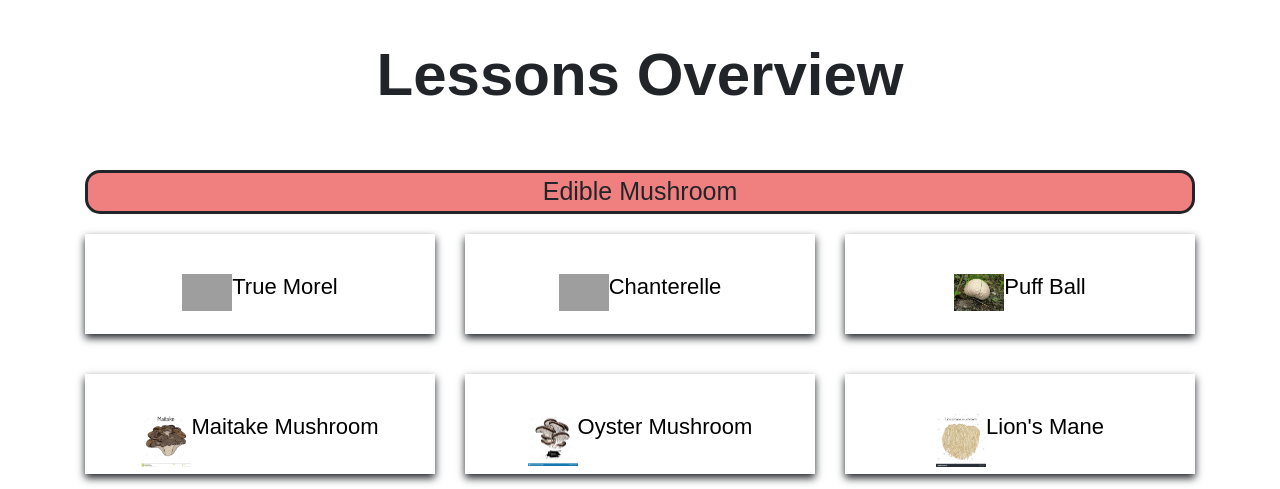
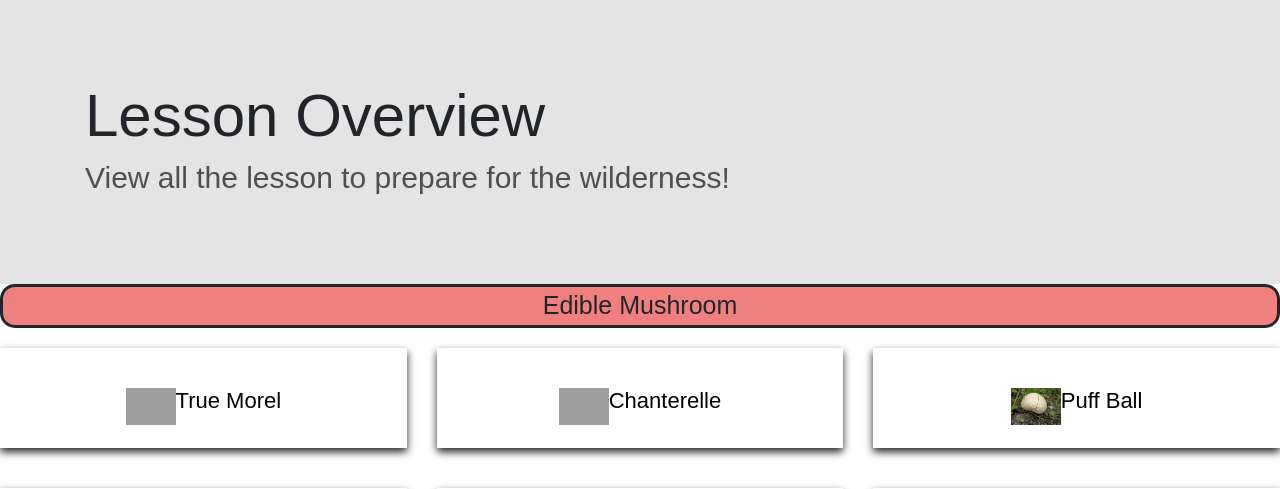
Before and after one commit to meiKuo/UI-Group-Project-, a Flask app: page /lessonplans in a window 1280 px wide. Shown: the part 62-551 px from the top of the page. Run offline with Flask 2, Linux system fonts and the light colour scheme; some libraries are stand-ins or nearby versions; some web fonts are replaced; grey boxes are pictures that could not be loaded.

Commit message:
Changed banner for Lesson_Overview Page

```diff
--- a/templates/lesson_plans.html
+++ b/templates/lesson_plans.html
@@ -61,10 +61,15 @@
   </style>
 
 </head>
+{% endblock %}
 
-<body>
-  <div class='title'>
-    Lessons Overview
+{% block game %}
+
+<div class="w-100 banner">
+  <div class="container">
+    <h1>Lesson Overview</h1>
+    <h2>View all the lesson to prepare for the wilderness!</h2>
+  </div>
 </div>
 
 <div class='subTitle'>
@@ -73,7 +78,7 @@
     <div class='col-md-4 adjustSpace'>
       <div class='lessonCard'>
         <div>
-            <img class = 'cardImg' src='{{lesson1.img_url}}'>
+          <img class='cardImg' src='{{lesson1.img_url}}'>
         </div>
         <a href='/lesson/{{lesson1.lesson_id}}' class="lessonName">{{lesson1.lesson_name}}</a>
       </div>
@@ -81,7 +86,7 @@
     <div class='col-md-4 adjustSpace'>
       <div class='lessonCard'>
         <div>
-            <img class = 'cardImg' src='{{lesson2.img_url}}'>
+          <img class='cardImg' src='{{lesson2.img_url}}'>
         </div>
         <a href='/lesson/{{lesson2.lesson_id}}' class="lessonName">{{lesson2.lesson_name}}</a>
       </div>
@@ -89,7 +94,7 @@
     <div class='col-md-4 adjustSpace'>
       <div class='lessonCard'>
         <div>
-            <img class = 'cardImg' src='{{lesson3.img_url}}'>
+          <img class='cardImg' src='{{lesson3.img_url}}'>
         </div>
         <a href='/lesson/{{lesson3.lesson_id}}' class="lessonName">{{lesson3.lesson_name}}</a>
       </div>
@@ -100,7 +105,7 @@
     <div class='col-md-4 adjustSpace'>
       <div class='lessonCard'>
         <div>
-            <img class = 'cardImg' src='{{lesson4.img_url}}'>
+          <img class='cardImg' src='{{lesson4.img_url}}'>
         </div>
         <a href='/lesson/{{lesson4.lesson_id}}' class="lessonName">{{lesson4.lesson_name}}</a>
       </div>
@@ -108,7 +113,7 @@
     <div class='col-md-4 adjustSpace'>
       <div class='lessonCard'>
         <div>
-            <img class = 'cardImg' src='{{lesson5.img_url}}'>
+          <img class='cardImg' src='{{lesson5.img_url}}'>
         </div>
         <a href='/lesson/{{lesson5.lesson_id}}' class="lessonName">{{lesson5.lesson_name}}</a>
       </div>
@@ -116,7 +121,7 @@
     <div class='col-md-4 adjustSpace'>
       <div class='lessonCard'>
         <div>
-            <img class = 'cardImg' src='{{lesson6.img_url}}'>
+          <img class='cardImg' src='{{lesson6.img_url}}'>
         </div>
         <a href='/lesson/{{lesson6.lesson_id}}' class="lessonName">{{lesson6.lesson_name}}</a>
       </div>
@@ -130,7 +135,7 @@
     <div class='col-md-4 adjustSpace'>
       <div class='lessonCard'>
         <div>
-            <img class = 'cardImg' src='{{lesson7.img_url}}'>
+          <img class='cardImg' src='{{lesson7.img_url}}'>
         </div>
         <a href='/lesson/{{lesson7.lesson_id}}' class="lessonName">{{lesson7.lesson_name}}</a>
       </div>
@@ -138,7 +143,7 @@
     <div class='col-md-4 adjustSpace'>
       <div class='lessonCard'>
         <div>
-            <img class = 'cardImg' src='{{lesson8.img_url}}'>
+          <img class='cardImg' src='{{lesson8.img_url}}'>
         </div>
         <a href='/lesson/{{lesson8.lesson_id}}' class="lessonName">{{lesson8.lesson_name}}</a>
       </div>
@@ -146,7 +151,7 @@
     <div class='col-md-4 adjustSpace'>
       <div class='lessonCard'>
         <div>
-            <img class = 'cardImg' src='{{lesson9.img_url}}'>
+          <img class='cardImg' src='{{lesson9.img_url}}'>
         </div>
         <a href='/lesson/{{lesson9.lesson_id}}' class="lessonName">{{lesson9.lesson_name}}</a>
       </div>
@@ -154,7 +159,7 @@
   </div>
 </div>
 
-</body>
+
 
 </html>
 
```
Lines whose indentation alone changed are shown as unchanged.
